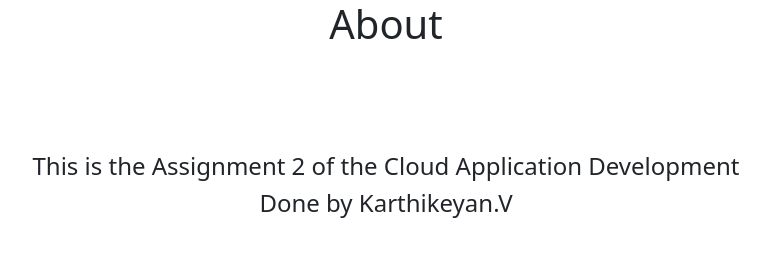
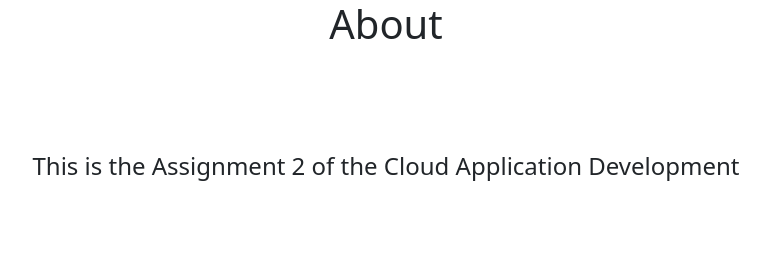
Before and after one commit to IBM-EPBL/IBM-Project-17308-1659633814, a plain HTML site: page Assigments/SRI MATHAN KUMAR/ASSIGNMENT-2/templates/about.html in a window 1280 px wide. Shown: the whole page, without its empty margins (254-1024 px from the left). Drawn offline with nearby package versions, Linux system fonts and the light colour scheme.

Commit message:
Update about.html

```diff
--- a/Assigments/SRI MATHAN KUMAR/ASSIGNMENT-2/templates/about.html
+++ b/Assigments/SRI MATHAN KUMAR/ASSIGNMENT-2/templates/about.html
@@ -11,8 +11,6 @@
     <div align="center">
         <h1>About</h1><br><br><br><br>
         <h4>This is the Assignment 2 of the Cloud Application Development</h4>
-        <h4>Done by Karthikeyan.V
-        </h4>
     </div>
 
 
```
